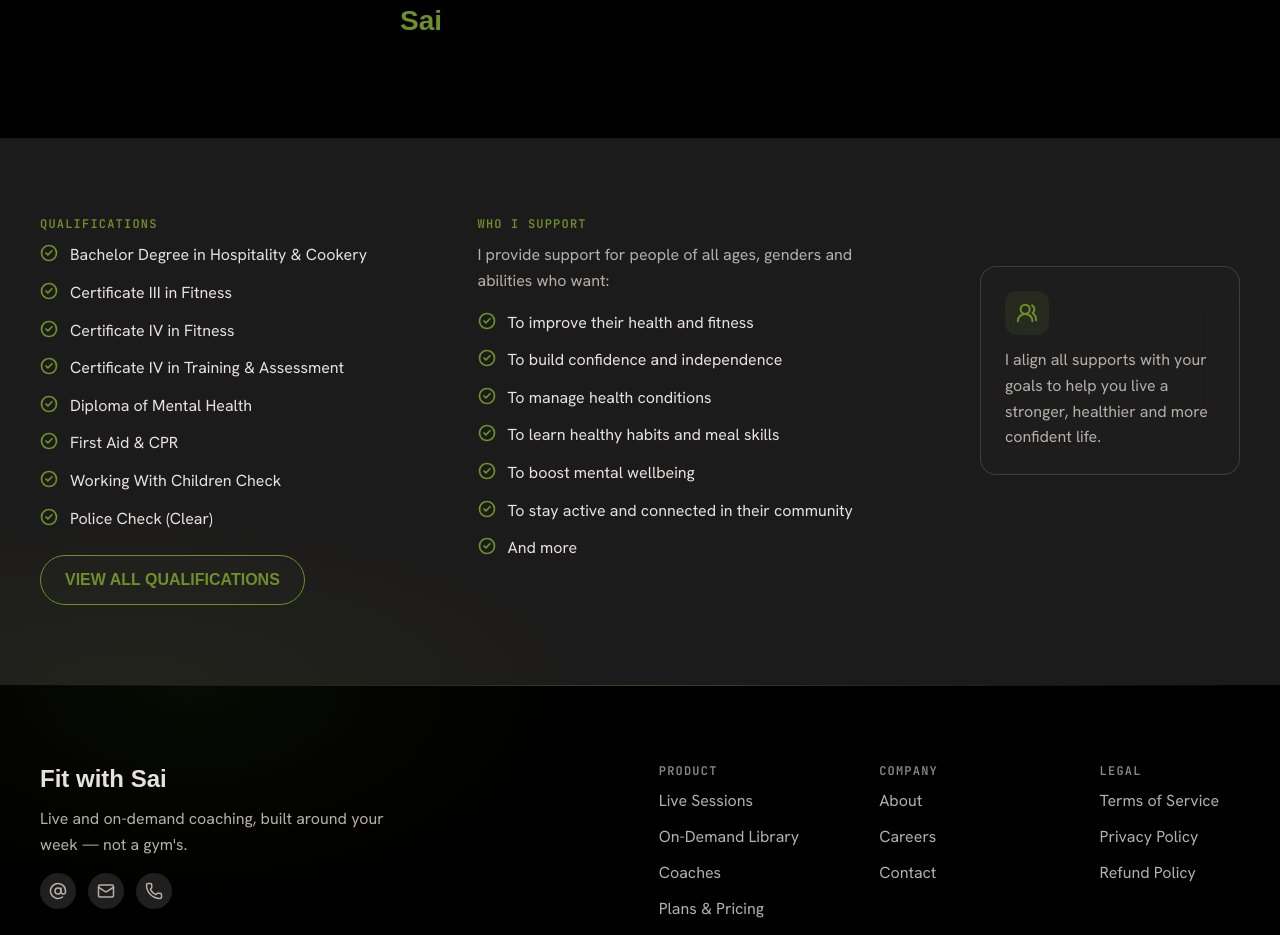
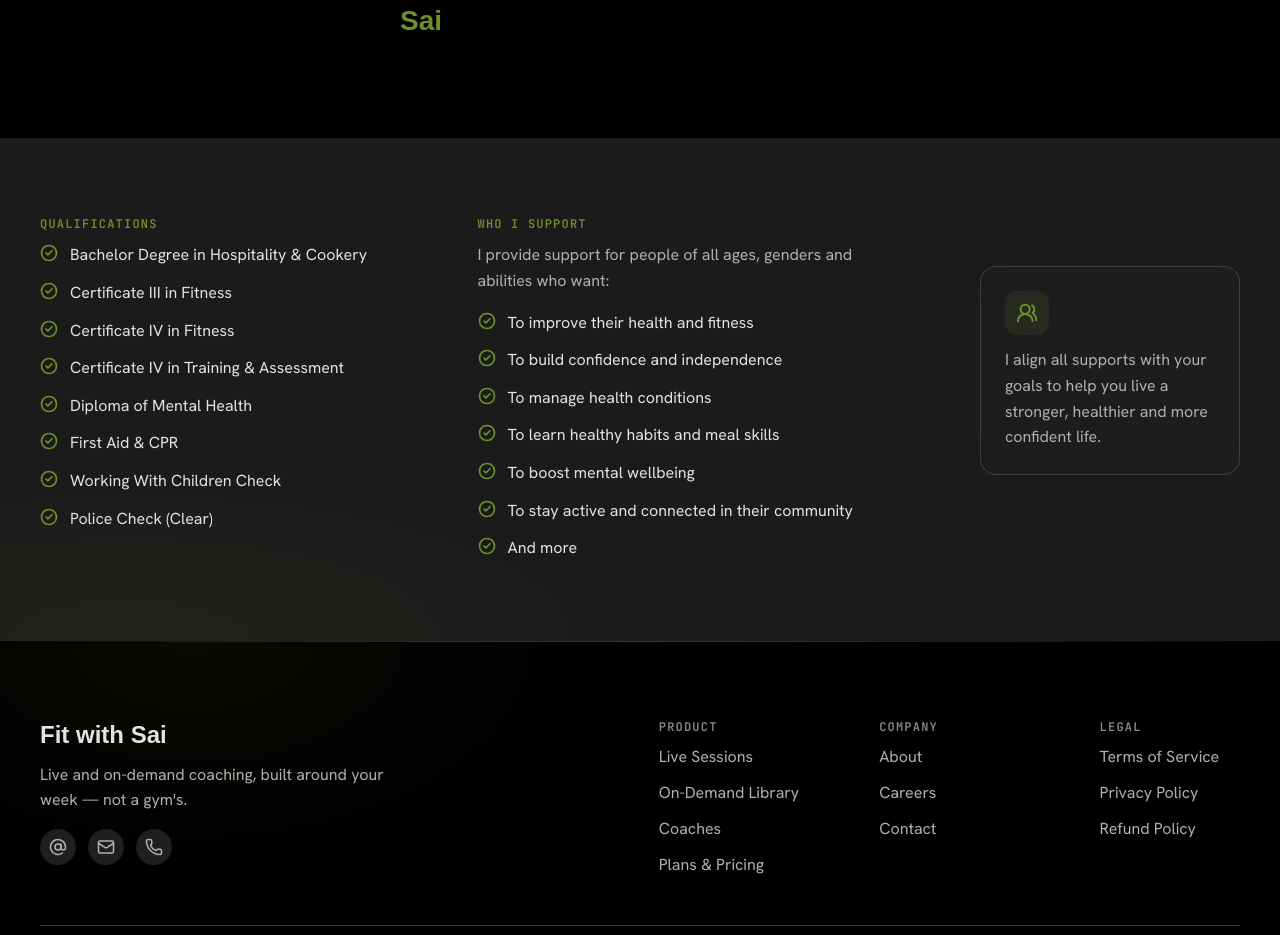
Before and after one commit to ronitsysgrate/fitwithsai, a Next.js app: page /about in a window 1280 px wide. Shown: the part 1740-2675 px from the top of the page. Built offline with nearby package versions, Linux system fonts and the light colour scheme; a web font is replaced by a local one.

Commit message:
style: ui updates

```diff
--- a/package.json
+++ b/package.json
@@ -12,7 +12,6 @@
     "lucide-react": "^1.28.0",
     "motion": "^12.43.0",
     "next": "16.2.12",
-    "next-themes": "^0.4.6",
     "react": "19.2.4",
     "react-dom": "19.2.4"
   },
--- a/src/app/globals.css
+++ b/src/app/globals.css
@@ -215,6 +215,44 @@ h4 {
 /* Simulated top-edge light hit */
 .glass-border-top {
     border-image: linear-gradient(to bottom, rgba(255, 255, 255, 0.4), rgba(255, 255, 255, 0)) 1;
+}
+
+/* Cursor-tracking spotlight glow for cards — light traces the card's
+   1px border near the cursor rather than washing over the card body.
+   Achieved by masking a radial gradient down to just the border ring
+   (content-box cut out of the padding-box via mask-composite). */
+.card-glow {
+    position: relative;
+}
+
+.card-glow::before {
+    content: "";
+    position: absolute;
+    inset: 0;
+    padding: 1px;
+    border-radius: inherit;
+    background: radial-gradient(160px circle at var(--mouse-x, 50%) var(--mouse-y, 50%),
+            rgba(180, 214, 110, 0.9) 0%,
+            rgba(180, 214, 110, 0.35) 45%,
+            transparent 70%);
+    mask:
+        linear-gradient(#fff 0 0) content-box,
+        linear-gradient(#fff 0 0);
+    -webkit-mask-composite: xor;
+    mask-composite: exclude;
+    opacity: 0;
+    transition: opacity 0.3s ease;
+    pointer-events: none;
+    z-index: 0;
+}
+
+.card-glow:hover::before {
+    opacity: 1;
+}
+
+.card-glow>* {
+    position: relative;
+    z-index: 1;
 }
 
 /* ---------------------------------- */
--- a/src/components/about/QualificationsSupport.tsx
+++ b/src/components/about/QualificationsSupport.tsx
@@ -46,10 +46,6 @@ const QualificationsSupport = () => {
                             </StaggerItem>
                         ))}
                     </StaggerGroup>
-
-                    <button className="btn-secondary btn-hover-glow quals-cta">
-                        View All Qualifications
-                    </button>
                 </Reveal>
 
                 {/* Who I Support column */}
--- a/src/components/home/Services.tsx
+++ b/src/components/home/Services.tsx
@@ -42,6 +42,14 @@ const services = [
 ]
 
 const Services = () => {
+
+    const handleCardGlow = (e: React.MouseEvent<HTMLDivElement>) => {
+        const card = e.currentTarget
+        const rect = card.getBoundingClientRect()
+        card.style.setProperty("--mouse-x", `${e.clientX - rect.left}px`)
+        card.style.setProperty("--mouse-y", `${e.clientY - rect.top}px`)
+    }
+
     return (
         <section className="services">
             <Reveal as="div" className="services-header">
@@ -55,6 +63,7 @@ const Services = () => {
                         as="div"
                         className="glass-card services-card hover-lift"
                         key={title}
+                        glow
                     >
                         <span className="services-icon">
                             <Icon size={20} strokeWidth={2.25} aria-hidden="true" />
--- a/src/components/motion/StaggerGroup.tsx
+++ b/src/components/motion/StaggerGroup.tsx
@@ -16,6 +16,7 @@ type StaggerItemProps = {
     children: ReactNode
     as?: ElementType
     className?: string
+    glow?: boolean
 }
 
 /**
@@ -55,10 +56,29 @@ export const StaggerGroup = ({ children, as = "div", stagger = 0.12, className }
     )
 }
 
-export const StaggerItem = ({ children, as = "div", className }: StaggerItemProps) => {
+export const StaggerItem = ({ children, as = "div", className, glow }: StaggerItemProps) => {
     const MotionTag = motion[as as "div"] ?? motion.div
+
+    const handleMouseMove = glow
+        ? (e: React.MouseEvent<HTMLElement>) => {
+            const card = e.currentTarget
+            const rect = card.getBoundingClientRect()
+            card.style.setProperty("--mouse-x", `${e.clientX - rect.left}px`)
+            card.style.setProperty("--mouse-y", `${e.clientY - rect.top}px`)
+        }
+        : undefined
+
+    // `card-glow` is what actually paints the cursor-tracking spotlight
+    // (see globals.css) — without it, --mouse-x/--mouse-y are set but
+    // nothing renders them, so glow must always carry this class.
+    const combinedClassName = glow ? [className, "card-glow"].filter(Boolean).join(" ") : className
+
     return (
-        <MotionTag className={className} variants={staggerItem}>
+        <MotionTag
+            className={combinedClassName}
+            variants={staggerItem}
+            onMouseMove={handleMouseMove}
+        >
             {children}
         </MotionTag>
     )
```
Also changed, not shown: 1 other file (tests, documents, lock files or other folders).
